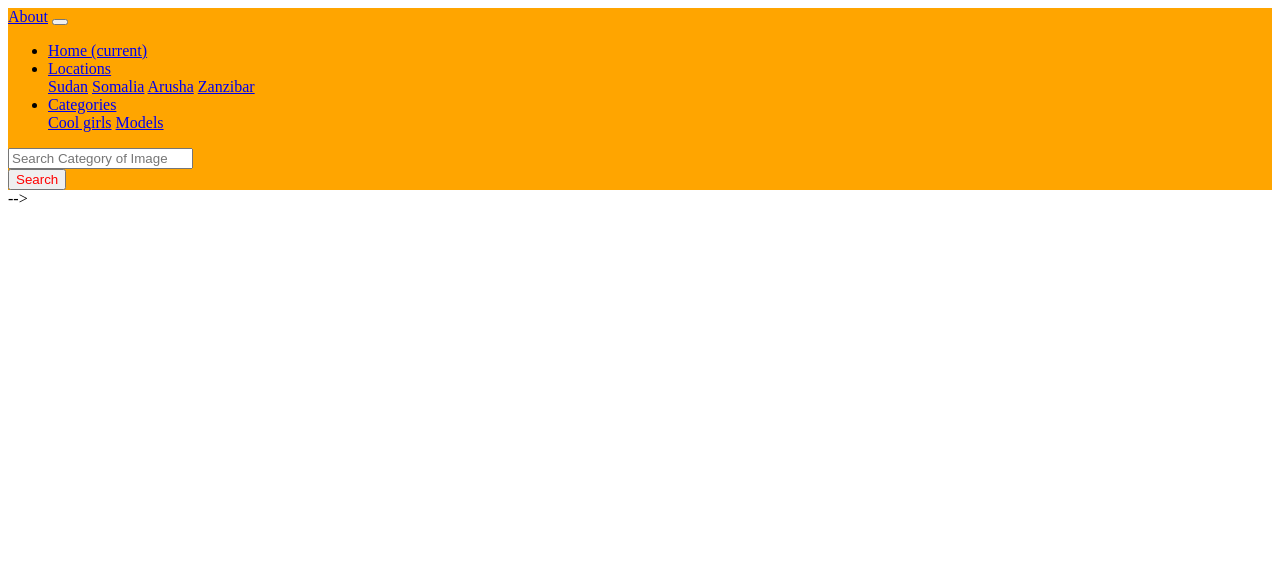
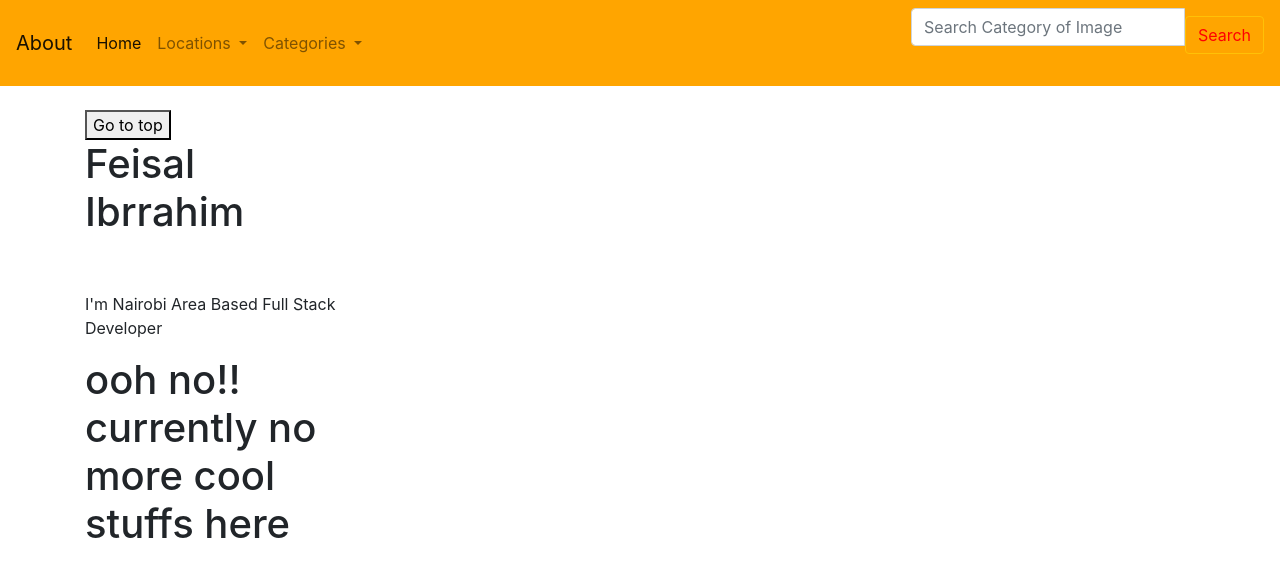
Before and after one commit to feysal-Ibrahim/wiki-gallery, a Django app: template app/templates/about.html in a window 1280 px wide. Shown: the top 577 px of the page. Run offline with Django 3.2, Linux system fonts and the light colour scheme; the template is opened without the code that fills it, so the values that code supplies are empty; parts of the project's set-up code (start-up, migrations or seed data) failed here and were passed over; some libraries are stand-ins or nearby versions.

Commit message:
create an about page

```diff
--- a/app/templates/about.html
+++ b/app/templates/about.html
@@ -1,27 +1,27 @@
-<!--{%extends 'base.html'%}-->
+{%extends 'base.html'%}
 
-<!--{% block content %}-->
-<!--{{block.super}}-->
-<!--<div class="container">-->
-    <!--<div class="row">-->
+{% block content %}
+{{block.super}}
+<div class="container">
+    <div class="row">
 
 
-    <!--<div class="col-xs-12 col-sm-3 col-md-3 col-lg-3 ">-->
-      <!--<br>-->
-<!--<button onclick="topFunction()" id="myBtn" title="Go to top">Go to top</button>-->
-  <!--<div id="lead">-->
-    <!--<div id="lead-content">-->
-      <!--<h1>Feisal Ibrrahim</h1>-->
-      <!--<div></div>-->
-      <!--<br>-->
-      <!--<br>-->
-      <!--<p>I'm Nairobi Area Based Full Stack Developer</p>-->
-    <!--</div>-->
-  <!--</div>-->
-<!--<h1>ooh no!! currently no more cool stuffs here</h1>-->
-        <!--</div>-->
-      <!--</div>-->
-    <!--</div>-->
-  <!--</div>-->
-<!--</div>-->
-<!--{% endblock %}-->
+    <div class="col-xs-12 col-sm-3 col-md-3 col-lg-3 ">
+      <br>
+<button onclick="topFunction()" id="myBtn" title="Go to top">Go to top</button>
+  <div id="lead">
+    <div id="lead-content">
+      <h1>Feisal Ibrrahim</h1>
+      <div></div>
+      <br>
+      <br>
+      <p>I'm Nairobi Area Based Full Stack Developer</p>
+    </div>
+  </div>
+<h1>ooh no!! currently no more cool stuffs here</h1>
+        </div>
+      </div>
+    </div>
+  </div>
+</div>
+{% endblock %}
```
